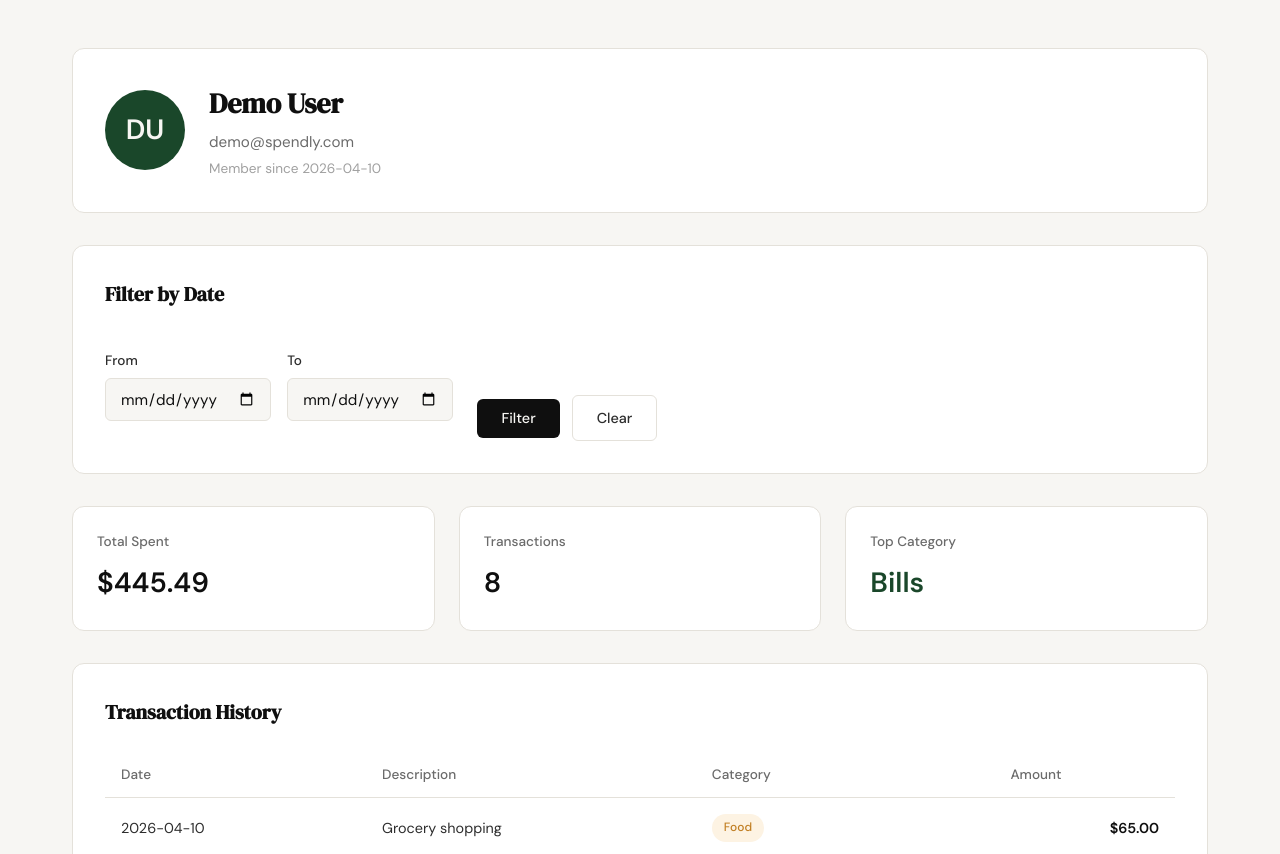
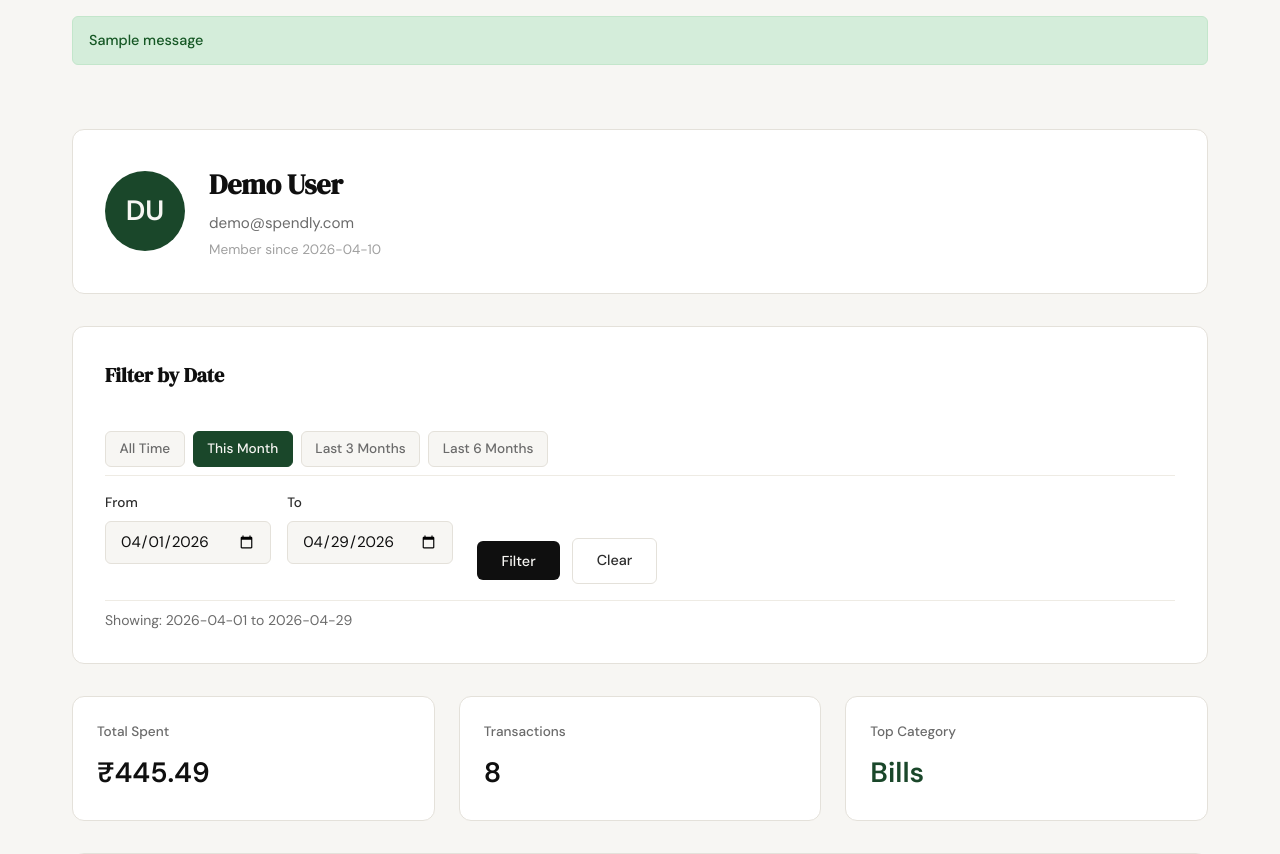
Before and after one commit to jangirmanish1990/Spendly, a Flask app: page /profile?date_from=2026-04-01&date_to=2026-04-29 in a window 1280 px wide. Shown: the part 61-915 px from the top of the page. Run offline with Flask 3, Linux system fonts and the light colour scheme; a user stored in the database is signed in; data comes from the database, SQL or seed files in the repository; one stand-in notice (Sample message) is shown.

Commit message:
Fix Step 06: Address code review feedback for date filter
Security fixes:
- Add date format validation using datetime.strptime()
- Move secret key to environment variable (with fallback)

Quality fixes:
- Rename parameters from start_date/end_date to date_from/date_to (spec compliance)
- Add quick-select preset buttons: All Time, This Month, Last 3 Months, Last 6 Months
- Change currency symbol from $ to ₹ throughout templates
- Use flash() for error messages instead of template variable
- Extract SQL queries to helper functions (get_summary_stats, get_recent_transactions, get_category_breakdown)
- Add CSS for preset buttons with active state styling
- Update JavaScript validation to use new parameter names

Template fixes:
- Add flash message rendering to base.html
- Add flash message CSS styles

Tests:
- Update test file to use date_from/date_to parameters
- All 33 tests passing

Co-Authored-By: Claude Opus 4.7 <noreply@anthropic.com>

```diff
--- a/app.py
+++ b/app.py
@@ -1,9 +1,12 @@
+import os
+from datetime import datetime, timedelta
+
 from flask import Flask, render_template, request, redirect, url_for, flash, session
 from werkzeug.security import generate_password_hash
 from database.db import get_db, init_db, seed_db
 
 app = Flask(__name__)
-app.secret_key = "spendly-secret-key-change-in-production"
+app.secret_key = os.environ.get("SECRET_KEY", "spendly-secret-key-change-in-production")
 
 
 # ------------------------------------------------------------------ #
@@ -134,6 +137,136 @@ def logout():
     return redirect(url_for("landing"))
 
 
+def parse_date(value):
+    """Validate and return ISO date string or None if malformed."""
+    if not value or not value.strip():
+        return None
+    try:
+        datetime.strptime(value.strip(), "%Y-%m-%d")
+        return value.strip()
+    except ValueError:
+        return None
+
+
+def get_summary_stats(cursor, user_id, date_from=None, date_to=None):
+    """Fetch summary stats (total spent, transaction count, top category) with optional date filter."""
+    # Build date filter clause
+    date_clause = ""
+    params = [user_id]
+    if date_from and date_to:
+        date_clause = "AND date >= ? AND date <= ?"
+        params = [user_id, date_from, date_to]
+    elif date_from:
+        date_clause = "AND date >= ?"
+        params = [user_id, date_from]
+    elif date_to:
+        date_clause = "AND date <= ?"
+        params = [user_id, date_to]
+
+    # Total spent
+    cursor.execute(f"SELECT COALESCE(SUM(amount), 0) FROM expenses WHERE user_id = ? {date_clause}", params)
+    total_spent = cursor.fetchone()[0]
+
+    # Transaction count
+    cursor.execute(f"SELECT COUNT(*) FROM expenses WHERE user_id = ? {date_clause}", params)
+    transaction_count = cursor.fetchone()[0]
+
+    # Top category
+    cursor.execute(f"""
+        SELECT category, SUM(amount) as total
+        FROM expenses
+        WHERE user_id = ? {date_clause}
+        GROUP BY category
+        ORDER BY total DESC
+        LIMIT 1
+    """, params)
+    top_category_row = cursor.fetchone()
+    top_category = top_category_row["category"] if top_category_row else "N/A"
+
+    return {
+        "total_spent": total_spent,
+        "transaction_count": transaction_count,
+        "top_category": top_category
+    }
+
+
+def get_recent_transactions(cursor, user_id, limit=5, date_from=None, date_to=None):
+    """Fetch recent transactions with optional date filter."""
+    date_clause = ""
+    params = [user_id]
+    if date_from and date_to:
+        date_clause = "AND date >= ? AND date <= ?"
+        params = [user_id, date_from, date_to]
+    elif date_from:
+        date_clause = "AND date >= ?"
+        params = [user_id, date_from]
+    elif date_to:
+        date_clause = "AND date <= ?"
+        params = [user_id, date_to]
+
+    cursor.execute(f"""
+        SELECT id, date, description, category, amount
+        FROM expenses
+        WHERE user_id = ? {date_clause}
+        ORDER BY date DESC
+        LIMIT {limit}
+    """, params)
+    rows = cursor.fetchall()
+
+    return [
+        {
+            "date": row["date"],
+            "description": row["description"],
+            "category": row["category"],
+            "amount": row["amount"]
+        }
+        for row in rows
+    ]
+
+
+def get_category_breakdown(cursor, user_id, date_from=None, date_to=None):
+    """Fetch category breakdown with percentages and optional date filter."""
+    date_clause = ""
+    params = [user_id]
+    if date_from and date_to:
+        date_clause = "AND date >= ? AND date <= ?"
+        params = [user_id, date_from, date_to]
+    elif date_from:
+        date_clause = "AND date >= ?"
+        params = [user_id, date_from]
+    elif date_to:
+        date_clause = "AND date <= ?"
+        params = [user_id, date_to]
+
+    # First get total for percentage calculation
+    cursor.execute(f"""
+        SELECT COALESCE(SUM(amount), 0) FROM expenses WHERE user_id = ? {date_clause}
+    """, params)
+    total_spent = cursor.fetchone()[0]
+
+    # Get category amounts
+    cursor.execute(f"""
+        SELECT category, SUM(amount) as amount
+        FROM expenses
+        WHERE user_id = ? {date_clause}
+        GROUP BY category
+        ORDER BY amount DESC
+    """, params)
+    category_rows = cursor.fetchall()
+
+    categories = []
+    if total_spent > 0:
+        for row in category_rows:
+            percentage = round((row["amount"] / total_spent) * 100)
+            categories.append({
+                "name": row["category"],
+                "amount": row["amount"],
+                "percentage": percentage
+            })
+
+    return categories
+
+
 @app.route("/profile")
 def profile():
     # Require authentication
@@ -143,15 +276,33 @@ def profile():
 
     user_id = session["user_id"]
 
-    # Get date filter parameters from query string
-    start_date = request.args.get("start_date", "").strip()
-    end_date = request.args.get("end_date", "").strip()
+    # Get and validate date filter parameters from query string
+    date_from = parse_date(request.args.get("date_from", ""))
+    date_to = parse_date(request.args.get("date_to", ""))
 
-    # Handle invalid date range: swap if start > end
-    date_filter_error = None
-    if start_date and end_date and start_date > end_date:
-        date_filter_error = "Start date cannot be after end date. Dates have been swapped."
-        start_date, end_date = end_date, start_date
+    # Handle invalid date range: flash error and fall back to no filter
+    if date_from and date_to and date_from > date_to:
+        flash("Start date must be before end date.", "error")
+        date_from = None
+        date_to = None
+
+    # Compute preset dates for quick-select buttons
+    today = datetime.now().strftime("%Y-%m-%d")
+    this_month_start = datetime.now().replace(day=1).strftime("%Y-%m-%d")
+
+    three_months_ago = (datetime.now() - timedelta(days=90)).strftime("%Y-%m-%d")
+    six_months_ago = (datetime.now() - timedelta(days=180)).strftime("%Y-%m-%d")
+
+    # Determine active preset for UI highlighting
+    active_preset = None
+    if date_from == this_month_start and date_to == today:
+        active_preset = "this_month"
+    elif date_from == three_months_ago and date_to == today:
+        active_preset = "last_3_months"
+    elif date_from == six_months_ago and date_to == today:
+        active_preset = "last_6_months"
+    elif not date_from and not date_to:
+        active_preset = "all_time"
 
     conn = get_db()
     cursor = conn.cursor()
@@ -165,88 +316,12 @@ def profile():
         "member_since": user_row["created_at"][:10] if user_row else "Unknown"
     }
 
-    # Build date filter clause and parameters
-    date_clause = ""
-    date_params = [user_id]
-    if start_date and end_date:
-        date_clause = "AND date >= ? AND date <= ?"
-        date_params = [user_id, start_date, end_date]
-    elif start_date:
-        date_clause = "AND date >= ?"
-        date_params = [user_id, start_date]
-    elif end_date:
-        date_clause = "AND date <= ?"
-        date_params = [user_id, end_date]
+    # Fetch data using helper functions
+    stats = get_summary_stats(cursor, user_id, date_from, date_to)
+    transactions = get_recent_transactions(cursor, user_id, limit=5, date_from=date_from, date_to=date_to)
+    categories = get_category_breakdown(cursor, user_id, date_from, date_to)
 
-    # Total spent (with optional date filter)
-    cursor.execute(f"SELECT COALESCE(SUM(amount), 0) FROM expenses WHERE user_id = ? {date_clause}", date_params)
-    total_spent = cursor.fetchone()[0]
-
-    # Transaction count (with optional date filter)
-    cursor.execute(f"SELECT COUNT(*) FROM expenses WHERE user_id = ? {date_clause}", date_params)
-    transaction_count = cursor.fetchone()[0]
-
-    # Top category (with optional date filter)
-    cursor.execute(f"""
-        SELECT category, SUM(amount) as total
-        FROM expenses
-        WHERE user_id = ? {date_clause}
-        GROUP BY category
-        ORDER BY total DESC
-        LIMIT 1
-    """, date_params)
-    top_category_row = cursor.fetchone()
-    top_category = top_category_row["category"] if top_category_row else "N/A"
-
-    # Category breakdown with percentages (with optional date filter)
-    cursor.execute(f"""
-        SELECT category, SUM(amount) as amount
-        FROM expenses
-        WHERE user_id = ? {date_clause}
-        GROUP BY category
-        ORDER BY amount DESC
-    """, date_params)
-    category_rows = cursor.fetchall()
-
-    # Build categories list with percentages
-    categories = []
-    if total_spent > 0:
-        for row in category_rows:
-            percentage = round((row["amount"] / total_spent) * 100)
-            categories.append({
-                "name": row["category"],
-                "amount": row["amount"],
-                "percentage": percentage
-            })
-
-    # Fetch recent transactions (with optional date filter)
-    cursor.execute(
-        f"""SELECT id, date, description, category, amount
-           FROM expenses
-           WHERE user_id = ? {date_clause}
-           ORDER BY date DESC
-           LIMIT 5""",
-        date_params
-    )
-    rows = cursor.fetchall()
     conn.close()
-
-    # Convert rows to list of dicts
-    transactions = [
-        {
-            "date": row["date"],
-            "description": row["description"],
-            "category": row["category"],
-            "amount": row["amount"]
-        }
-        for row in rows
-    ]
-
-    stats = {
-        "total_spent": total_spent,
-        "transaction_count": transaction_count,
-        "top_category": top_category
-    }
 
     return render_template(
         "profile.html",
@@ -254,9 +329,13 @@ def profile():
         stats=stats,
         transactions=transactions,
         categories=categories,
-        start_date=start_date,
-        end_date=end_date,
-        date_filter_error=date_filter_error
+        date_from=date_from or "",
+        date_to=date_to or "",
+        active_preset=active_preset,
+        this_month_start=this_month_start,
+        three_months_ago=three_months_ago,
+        six_months_ago=six_months_ago,
+        today=today
     )
 
 
--- a/static/css/style.css
+++ b/static/css/style.css
@@ -721,11 +721,72 @@ a { color: inherit; text-decoration: none; }
     margin: 0;
 }
 
+/* Flash Messages */
+.flash-messages {
+    max-width: var(--max-width);
+    margin: 0 auto;
+    padding: 1rem 2rem;
+    display: flex;
+    flex-direction: column;
+    gap: 0.5rem;
+}
+
+.flash-message {
+    padding: 0.75rem 1rem;
+    border-radius: var(--radius-sm);
+    font-size: 0.9rem;
+    font-weight: 500;
+}
+
+.flash-message.flash-error {
+    background: var(--danger-light);
+    color: var(--danger);
+    border: 1px solid #f5c6c2;
+}
+
+.flash-message.flash-success {
+    background: #d4edda;
+    color: #155724;
+    border: 1px solid #c3e6cb;
+}
+
 /* Date Filter Section */
 .filter-section {
     display: flex;
     flex-direction: column;
     gap: 1rem;
+}
+
+.filter-presets {
+    display: flex;
+    flex-wrap: wrap;
+    gap: 0.5rem;
+    padding-bottom: 0.5rem;
+    border-bottom: 1px solid var(--border-soft);
+}
+
+.btn-preset {
+    display: inline-block;
+    padding: 0.4rem 0.85rem;
+    background: var(--paper);
+    color: var(--ink-muted);
+    border: 1px solid var(--border);
+    border-radius: var(--radius-sm);
+    font-size: 0.85rem;
+    font-weight: 500;
+    transition: all 0.2s;
+}
+
+.btn-preset:hover {
+    background: var(--accent-light);
+    color: var(--accent);
+    border-color: var(--accent);
+}
+
+.btn-preset.active {
+    background: var(--accent);
+    color: var(--paper);
+    border-color: var(--accent);
 }
 
 .date-filter-form {
@@ -757,16 +818,6 @@ a { color: inherit; text-decoration: none; }
     margin: 0;
     padding-top: 0.5rem;
     border-top: 1px solid var(--border-soft);
-}
-
-.filter-error {
-    font-size: 0.875rem;
-    color: var(--danger);
-    margin: 0;
-    padding: 0.5rem 0.75rem;
-    background: var(--danger-light);
-    border: 1px solid #f5c6c2;
-    border-radius: var(--radius-sm);
 }
 
 /* Stats Grid */
--- a/templates/base.html
+++ b/templates/base.html
@@ -31,6 +31,15 @@
     </nav>
 
     <main class="main-content">
+        {% with messages = get_flashed_messages(with_categories=true) %}
+            {% if messages %}
+                <div class="flash-messages">
+                    {% for category, message in messages %}
+                        <div class="flash-message flash-{{ category }}">{{ message }}</div>
+                    {% endfor %}
+                </div>
+            {% endif %}
+        {% endwith %}
         {% block content %}{% endblock %}
     </main>
 
--- a/templates/profile.html
+++ b/templates/profile.html
@@ -21,15 +21,24 @@
     <!-- Date Filter Section -->
     <div class="profile-card filter-section">
         <h2 class="section-title">Filter by Date</h2>
+
+        <!-- Quick-select preset buttons -->
+        <div class="filter-presets">
+            <a href="{{ url_for('profile') }}" class="btn-preset {{ 'active' if active_preset == 'all_time' else '' }}">All Time</a>
+            <a href="{{ url_for('profile', date_from=this_month_start, date_to=today) }}" class="btn-preset {{ 'active' if active_preset == 'this_month' else '' }}">This Month</a>
+            <a href="{{ url_for('profile', date_from=three_months_ago, date_to=today) }}" class="btn-preset {{ 'active' if active_preset == 'last_3_months' else '' }}">Last 3 Months</a>
+            <a href="{{ url_for('profile', date_from=six_months_ago, date_to=today) }}" class="btn-preset {{ 'active' if active_preset == 'last_6_months' else '' }}">Last 6 Months</a>
+        </div>
+
         <form method="GET" action="{{ url_for('profile') }}" class="date-filter-form">
             <div class="filter-inputs">
                 <div class="form-group">
-                    <label for="start_date">From</label>
-                    <input type="date" id="start_date" name="start_date" value="{{ start_date or '' }}" class="form-input">
+                    <label for="date_from">From</label>
+                    <input type="date" id="date_from" name="date_from" value="{{ date_from }}" class="form-input">
                 </div>
                 <div class="form-group">
-                    <label for="end_date">To</label>
-                    <input type="date" id="end_date" name="end_date" value="{{ end_date or '' }}" class="form-input">
+                    <label for="date_to">To</label>
+                    <input type="date" id="date_to" name="date_to" value="{{ date_to }}" class="form-input">
                 </div>
             </div>
             <div class="filter-actions">
@@ -37,11 +46,8 @@
                 <a href="{{ url_for('profile') }}" class="btn-ghost">Clear</a>
             </div>
         </form>
-        {% if start_date and end_date %}
-        <p class="filter-active">Showing: {{ start_date }} to {{ end_date }}</p>
-        {% endif %}
-        {% if date_filter_error %}
-        <p class="filter-error">{{ date_filter_error }}</p>
+        {% if date_from and date_to %}
+        <p class="filter-active">Showing: {{ date_from }} to {{ date_to }}</p>
         {% endif %}
     </div>
 
@@ -49,7 +55,7 @@
     <div class="stats-grid">
         <div class="stat-card">
             <span class="stat-label">Total Spent</span>
-            <span class="stat-value">${{ "%.2f"|format(stats.total_spent) }}</span>
+            <span class="stat-value">₹{{ "%.2f"|format(stats.total_spent) }}</span>
         </div>
         <div class="stat-card">
             <span class="stat-label">Transactions</span>
@@ -79,7 +85,7 @@
                     <td>{{ txn.date }}</td>
                     <td>{{ txn.description }}</td>
                     <td><span class="badge badge-{{ txn.category|lower }}">{{ txn.category }}</span></td>
-                    <td class="amount">${{ "%.2f"|format(txn.amount) }}</td>
+                    <td class="amount">₹{{ "%.2f"|format(txn.amount) }}</td>
                 </tr>
                 {% endfor %}
             </tbody>
@@ -94,7 +100,7 @@
             <div class="category-item">
                 <div class="category-info">
                     <span class="category-name">{{ cat.name }}</span>
-                    <span class="category-amount">${{ "%.2f"|format(cat.amount) }}</span>
+                    <span class="category-amount">₹{{ "%.2f"|format(cat.amount) }}</span>
                 </div>
                 <div class="progress-track">
                     <div class="progress-bar progress-{{ cat.name|lower }}" style="width: {{ cat.percentage }}%"></div>
```
Also changed, not shown: static/js/main.js (+12 -12 lines), tests/__init__.py (added, +1 -0 lines), tests/test_06_date_filter_profile.py (added, +344 -0 lines), .claude/settings.local.json.
